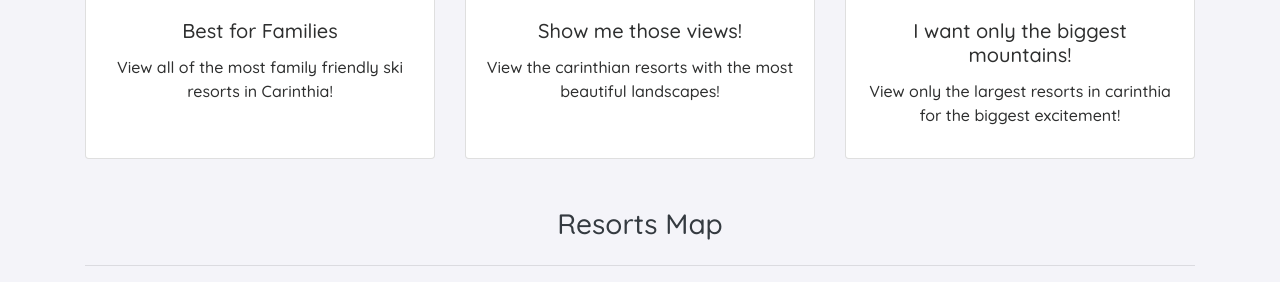
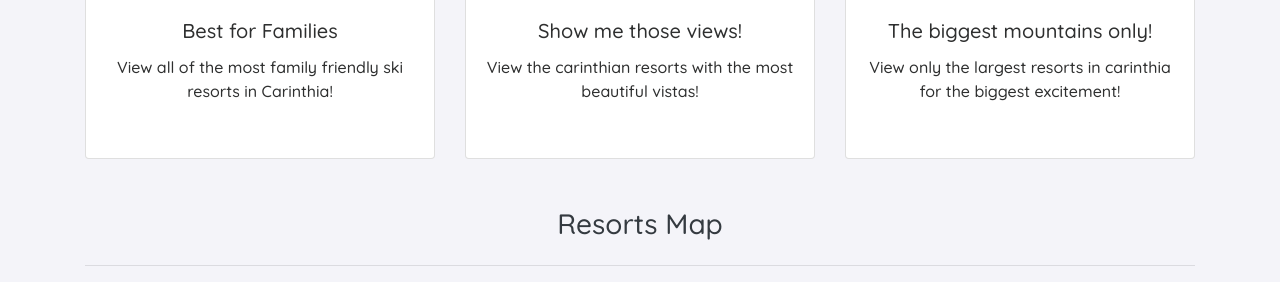
Before and after one commit to Oldman10000/ski-carinthia, a Django app: template home/templates/home/index.html in a window 1280 px wide. Shown: the part 1370-1652 px from the top of the page. Run offline with Django 3.2, Linux system fonts and the light colour scheme; the template is opened without the code that fills it: values that come from a table or form of the project are taken from there, others are empty; data comes from the database, SQL or seed files in the repository; some libraries are stand-ins or nearby versions.

Commit message:
Update homepage text

```diff
--- a/home/templates/home/index.html
+++ b/home/templates/home/index.html
@@ -70,7 +70,7 @@
                     <h5 class="card-title">
                         Show me those views!
                     </h5>
-                    <p class="card-text">View the carinthian resorts with the most beautiful landscapes!</p>
+                    <p class="card-text">View the carinthian resorts with the most beautiful vistas!</p>
                 </div>
             </a>
         </div>
@@ -79,7 +79,7 @@
                 <img src="{{ MEDIA_URL }}hard-ski.jpg" class="card-img-top" alt="...">
                 <div class="card-body">
                     <h5 class="card-title">
-                        I want only the biggest mountains!
+                        The biggest mountains only!
                     </h5>
                     <p class="card-text">View only the largest resorts in carinthia for the biggest excitement!</p>
                 </div>
```
